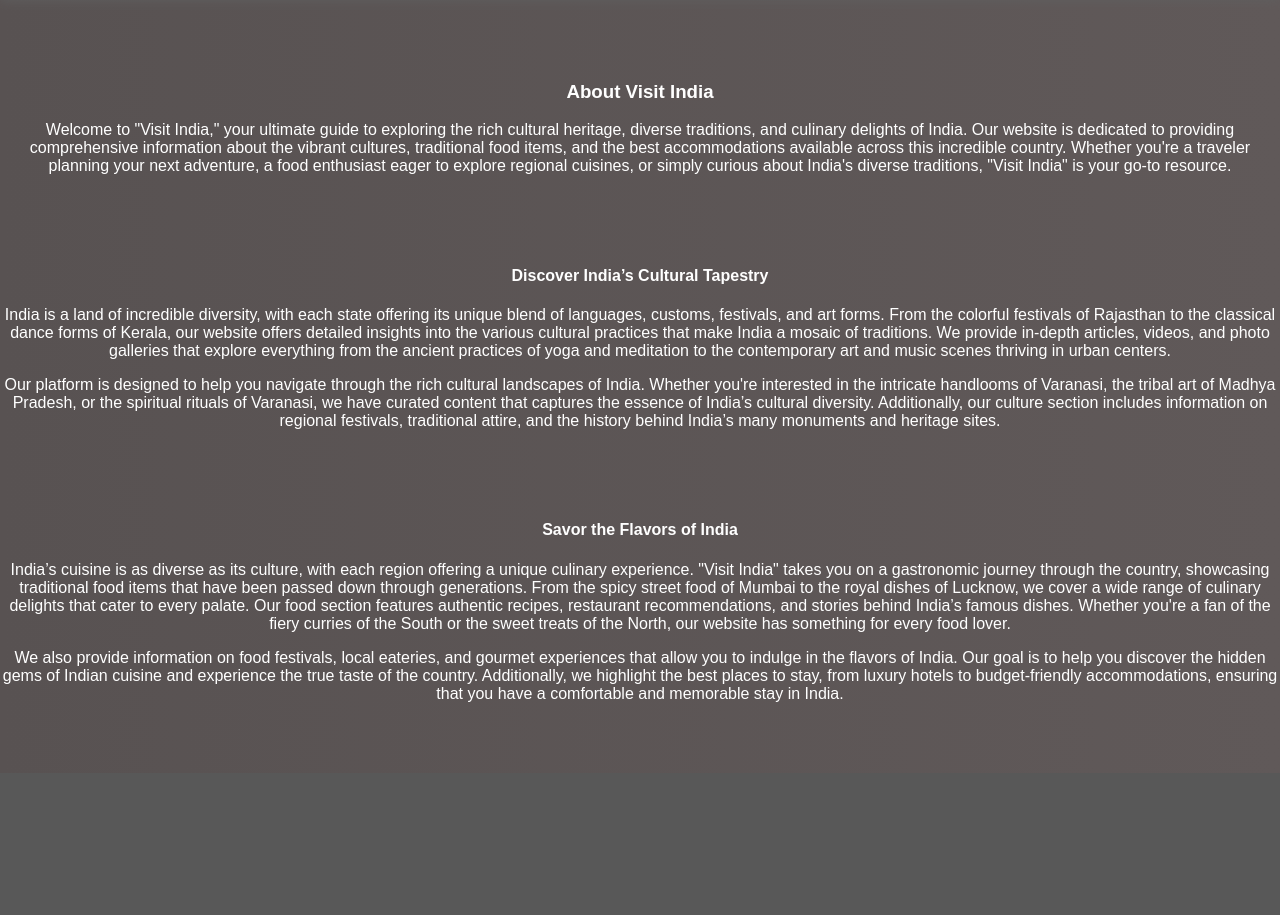
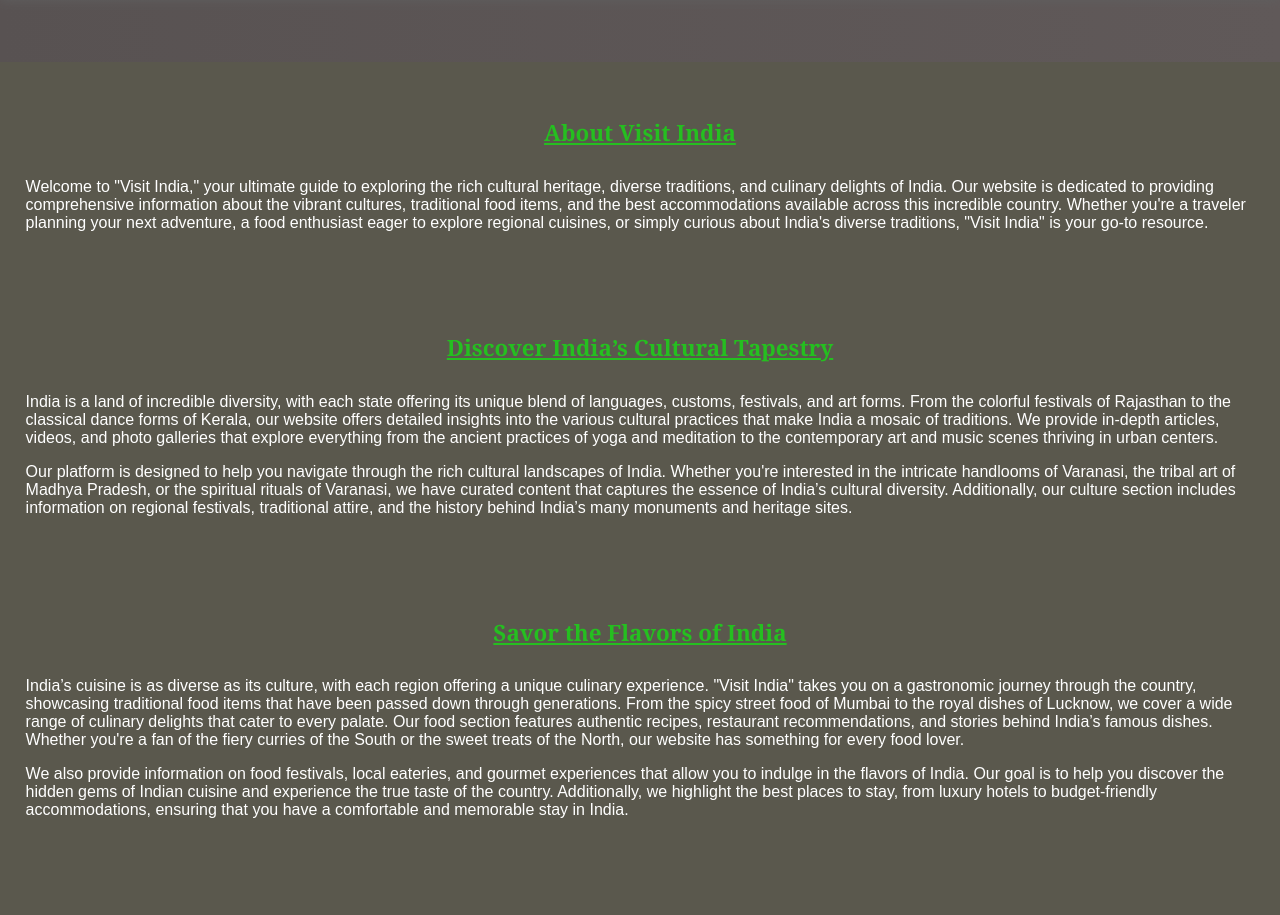
Before and after one commit to Amitkumarsahu1106/welocmetoindia, a PHP site: page / in a window 1280 px wide. Shown: the part 800-1715 px from the top of the page. Before the commit the page ends 1502 px from the top, so only its background shows below. Run offline with PHP 8.4, Linux system fonts and the light colour scheme.

Commit message:
Add files via upload

```diff
--- a/index.css
+++ b/index.css
@@ -148,16 +148,7 @@
     max-height: 200px;
     overflow-y: auto;
     z-index: 2000;
-    /* position: absolute;
-    top: 100%;
-    left: 0;
-    width: 100%;
-    background: rgba(0, 0, 0, 0.9);
-    border-radius: 5px;
-    box-shadow: 0 0 10px rgba(0, 0, 0, 0.6);
-    max-height: 200px;
-    overflow-y: auto;
-    z-index: 2000; */
+
   }
   .suggestion-item {
     padding: 10px;
@@ -190,6 +181,27 @@
     padding: 30px;
     padding-top: 15%;
   }
+
+
+  .discover{
+    position: absolute;
+    padding: 2%;
+    background-color: #5a584d;
+  }
+
+
+  .discover h4{
+    font-family:Cambria, Cochin, Georgia, Times, 'Times New Roman', serif;
+    font-size: 1.4em;
+    font-weight: 600;
+    color: #25bf20;
+    text-decoration: underline;
+  }
+
+  .discover p{
+    text-align: left;
+  }
+
   @media (max-width: 768px) {
     nav ul {
       display: none; /* Hide the default nav links on small screens */
--- a/index.html
+++ b/index.html
@@ -49,8 +49,9 @@
     </div>
   </div>
 
-  <section id="home">
-    <h3>About Visit India</h3>
+  <section class="discover" id="home" >
+    <div>
+    <h4>About Visit India</h4>
     <p>
       Welcome to "Visit India," your ultimate guide to exploring the rich cultural heritage, diverse traditions, and
       culinary delights of India. Our website is dedicated to providing comprehensive information about the vibrant
@@ -91,6 +92,7 @@
       budget-friendly accommodations, ensuring that you have a comfortable and memorable stay in India.
     </p>
     <br><br><br>
+    </div>
   </section>
 
   <script src="script.js"></script>
```
